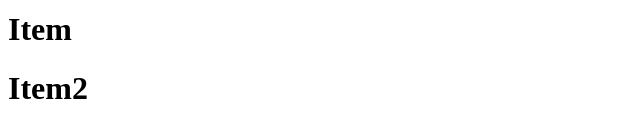
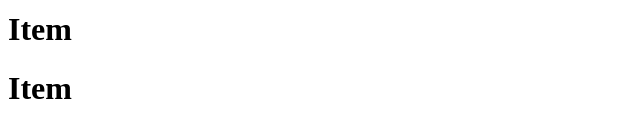
Before and after one commit to shiorikimoto/react-test, a React (Create React App) app: page / in a window 1280 px wide. Shown: the part 244-382 px from the top of the page, without its empty margins (0-640 px from the left). Built offline with nearby package versions, Linux system fonts and the light colour scheme.

Commit message:
kadai4made

```diff
--- a/src/Item2.js
+++ /dev/null
@@ -1,7 +0,0 @@
-import React from 'react'
-
-const Item2 = () => {
-    return <h1>Item2</h1>
-}
-
-export default Item2
--- a/src/List.js
+++ b/src/List.js
@@ -1,13 +1,12 @@
 import React from 'react'
 import Item from './Item'
-import Item2 from './Item2'
 
 const List = () => {
     return (
         <>
             <h1>List</h1>
             <Item />
-            <Item2 />
+            <Item />
         </>
 
     )
```
Also changed, not shown: 1 other file (tests, documents, lock files or other folders).
